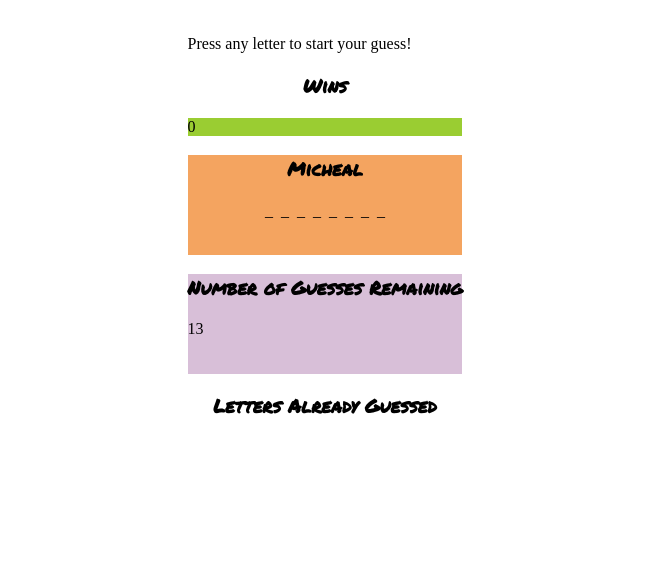
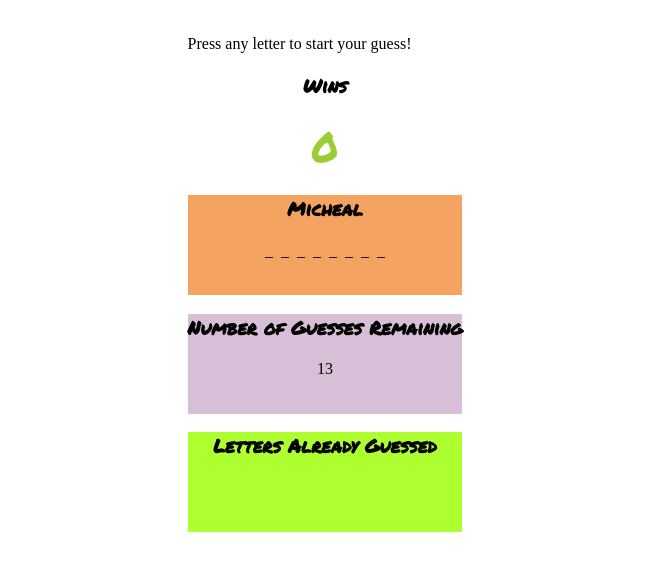
Before and after one commit to MC180G/Word-Guess-Game, a plain HTML site: page index.html in a window 1280 px wide. Shown: the part 61-632 px from the top of the page, without its empty margins (315-962 px from the left). Drawn offline with Linux system fonts and the light colour scheme.

Commit message:
centered text

```diff
--- a/assets/css/style.css
+++ b/assets/css/style.css
@@ -16,8 +16,11 @@ h3 {
 }
 
 #wins {
-    background-color: yellowgreen;
+    color: yellowgreen;
+    font-size: 40px;
+    font-family: 'Permanent Marker', cursive;
     width: auto;
+    text-align: center;
 }
 
 #current-word-section {
@@ -49,7 +52,19 @@ h3 {
     width: auto;
 }
 
-.guessed-letters-section {
-    background-color: grey;
+#guesses-remaining {
+    display: flex;
+    align-items: center;
+    justify-content: center;
+}
+
+#guessed-letters-section {
+    background-color: greenyellow;
     width: auto;
 }
+
+#guessed-letters {
+    display: flex;
+    align-items: center;
+    justify-content: center;
+}
```
Also changed, not shown: assets/images/GameShowBG.jpg (renamed from GameShowBG.jpg).
